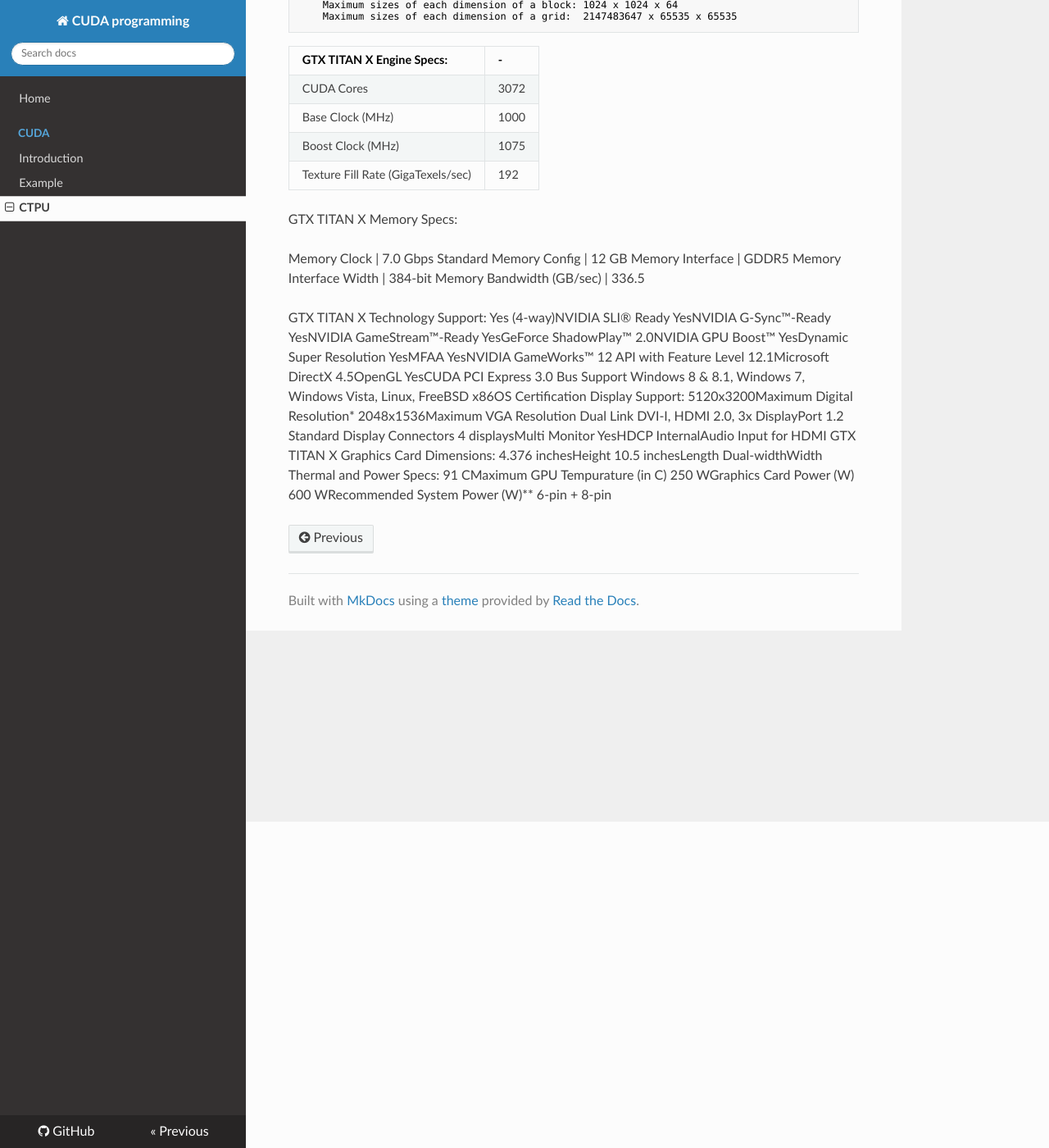
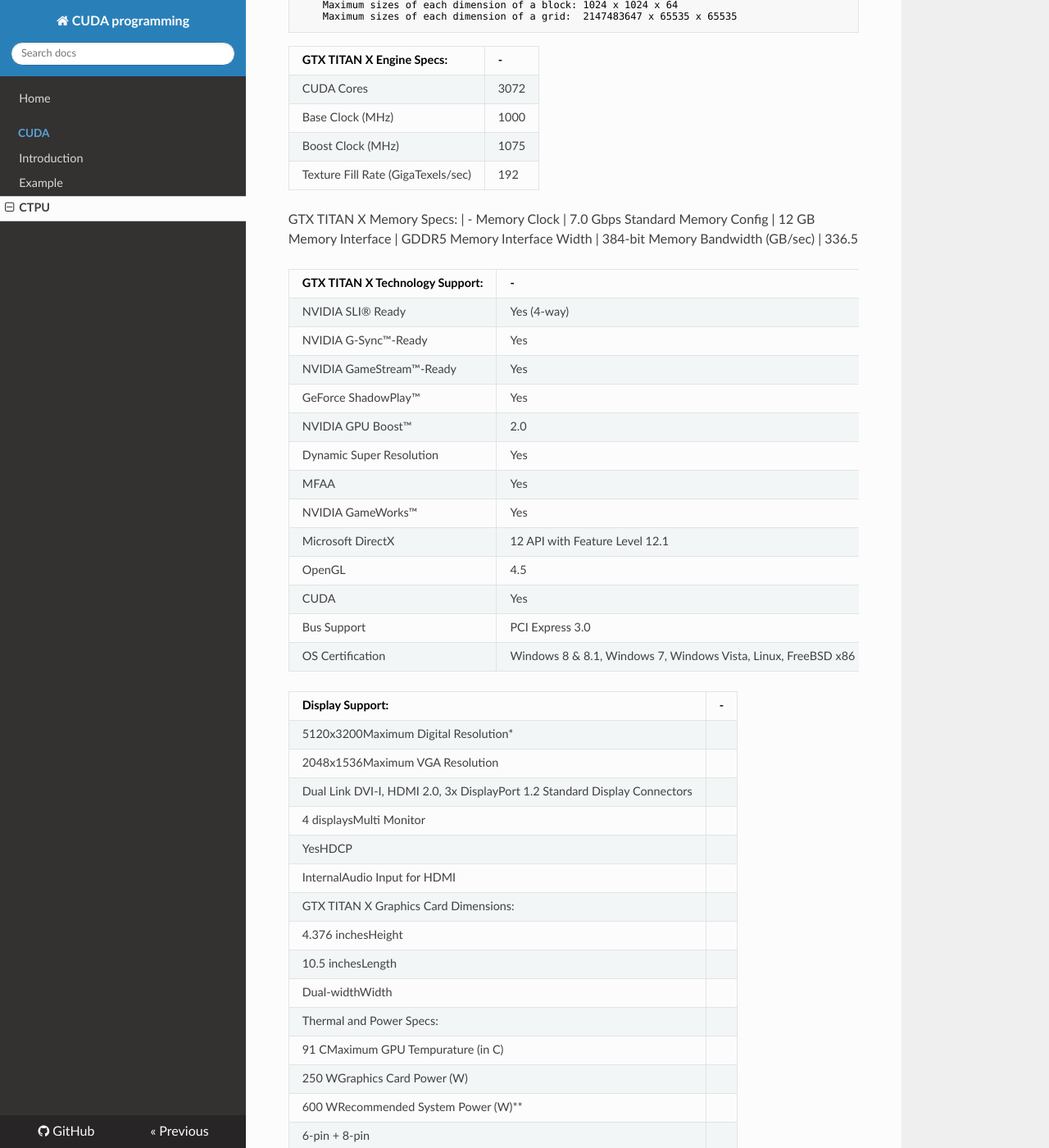
Before and after one commit to WonyoungCho/CUDA, an MkDocs documentation site: the page built from docs/ctpu.md, in a window 1280 px wide and 1400 px high, scrolled down 398 px. Shown: the whole window at 82% size. Built offline with MkDocs 1.6.1, drawn with Linux system fonts in a browser that asks for light colours; nearby versions of some CDN libraries; old or Windows-style settings are respelled for this version of MkDocs.

Commit message:
Update ctpu.md

```diff
--- a/docs/ctpu.md
+++ b/docs/ctpu.md
@@ -27,29 +27,31 @@ Base Clock (MHz) | 1000
 Boost Clock (MHz) | 1075
 Texture Fill Rate (GigaTexels/sec) | 192
 
-GTX TITAN X Memory Specs:
-
+GTX TITAN X Memory Specs: | -
 Memory Clock | 7.0 Gbps
 Standard Memory Config | 12 GB
 Memory Interface | GDDR5
 Memory Interface Width | 384-bit
 Memory Bandwidth (GB/sec) | 336.5
 
-GTX TITAN X Technology Support:
-Yes (4-way)NVIDIA SLI® Ready
-YesNVIDIA G-Sync™-Ready
-YesNVIDIA GameStream™-Ready
-YesGeForce ShadowPlay™
-2.0NVIDIA GPU Boost™
-YesDynamic Super Resolution
-YesMFAA
-YesNVIDIA GameWorks™
-12 API with Feature Level 12.1Microsoft DirectX
-4.5OpenGL
-YesCUDA
-PCI Express 3.0 Bus Support
-Windows 8 & 8.1, Windows 7, Windows Vista, Linux, FreeBSD x86OS Certification
-Display Support:
+GTX TITAN X Technology Support: | -
+---|---
+NVIDIA SLI® Ready | Yes (4-way)
+NVIDIA G-Sync™-Ready | Yes
+NVIDIA GameStream™-Ready | Yes
+GeForce ShadowPlay™ | Yes
+NVIDIA GPU Boost™ | 2.0
+Dynamic Super Resolution | Yes
+MFAA | Yes
+NVIDIA GameWorks™ | Yes
+Microsoft DirectX | 12 API with Feature Level 12.1
+OpenGL | 4.5
+CUDA | Yes
+Bus Support | PCI Express 3.0
+OS Certification | Windows 8 & 8.1, Windows 7, Windows Vista, Linux, FreeBSD x86
+
+Display Support: | -
+---|---
 5120x3200Maximum Digital Resolution*
 2048x1536Maximum VGA Resolution
 Dual Link DVI-I, HDMI 2.0, 3x DisplayPort 1.2 Standard Display Connectors
```
